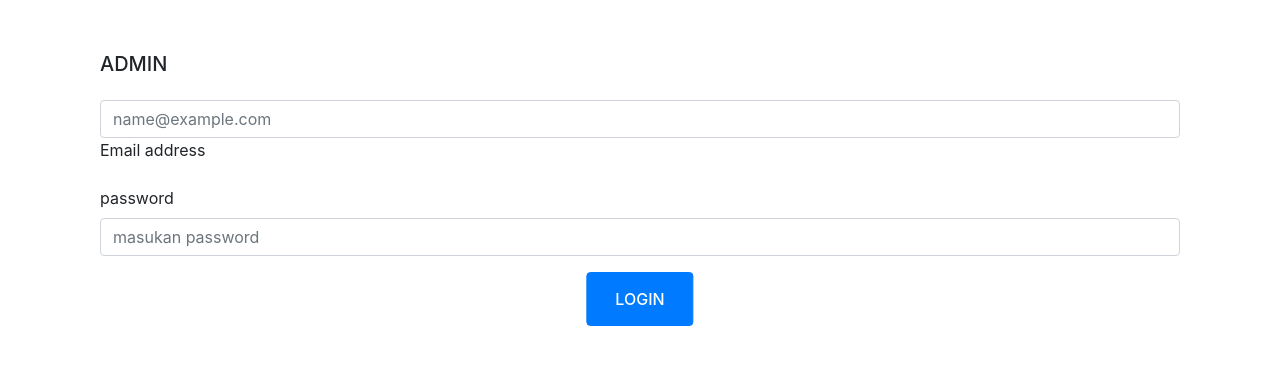
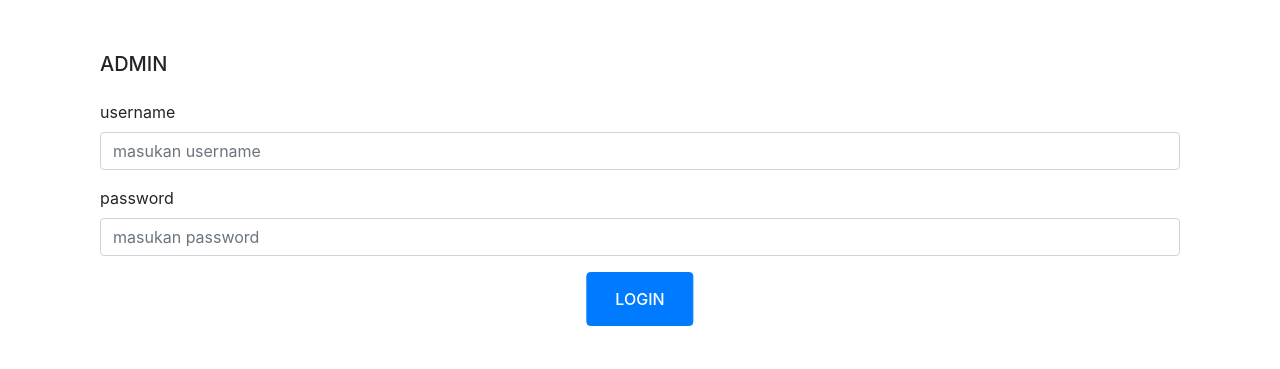
Before and after one commit to sazahi/Project_Resep, a CodeIgniter 4 app: template app/Views/product/new.php in a window 1280 px wide. Shown: the part 56-425 px from the top of the page. Run offline with PHP 8.4 and a stand-in for CodeIgniter, Linux system fonts and the light colour scheme; the template is opened without the code that fills it, so the values that code supplies are empty; some libraries are stand-ins or nearby versions.

Commit message:
admin hide

```diff
--- a/app/Views/product/new.php
+++ b/app/Views/product/new.php
@@ -23,10 +23,10 @@
 
             <?= form_open('authent'); ?>
 
-            <div class="form-floating mb-3">
-  <input type="email" class="form-control" id="floatingInput" placeholder="name@example.com">
-  <label for="floatingInput">Email address</label>
-</div>
+            <div class="form-group">
+                <label for="example-product-name" class="label-center">username</label>
+                <input name="username" type="text" class="form-control" id="username" aria-describedby="emailHelp" placeholder="masukan username" name="name" value="<?= old('username') ?>">
+            </div>
 
             <div class="form-group">
                 <label for="example-product-name" class="label-center">password</label>
```
